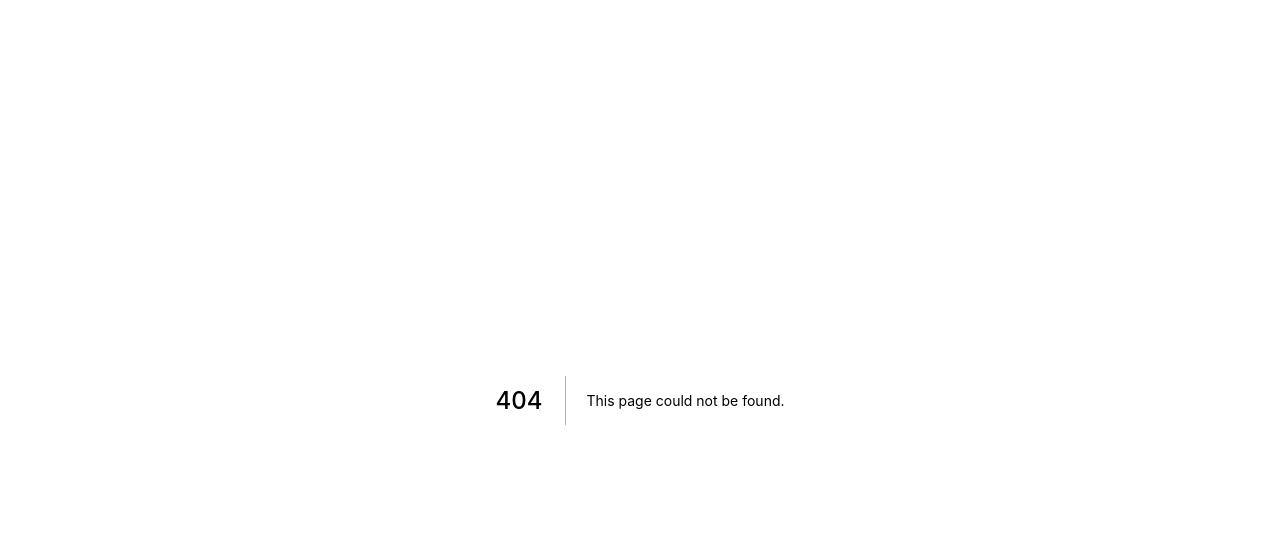
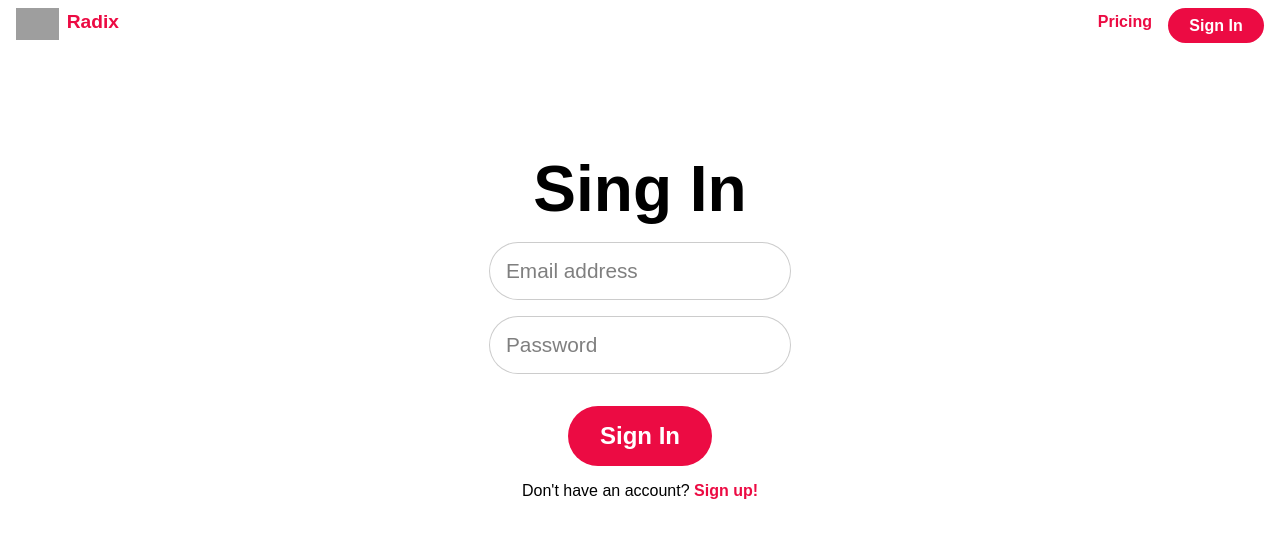
Before and after one commit to Noituri/RadixWeb, a Next.js app: page /login in a window 1280 px wide. Before the commit this address had no page. Shown: the top 538 px of the page. Built offline with nearby package versions, Linux system fonts and the light colour scheme; grey boxes are pictures that could not be loaded; a web font is replaced by a local one.

Commit message:
pages: login page

```diff
--- a/layouts/default.js
+++ b/layouts/default.js
@@ -66,6 +66,13 @@ const Default = ({ title, children }) => {
                 margin-top: 5rem;
             }
 
+            .title {
+                user-select: none;
+                font-size: 3rem;
+                color: #000;
+                text-align: center;
+            }
+
             .accent {
                 color: #EC0B43;
                 font-weight: 600;
@@ -99,6 +106,42 @@ const Default = ({ title, children }) => {
                 cursor: pointer;
                 /* color: #000; */
                 background-color: rgb(255, 2, 44);
+            }
+
+            .big {
+                width: 15rem !important;
+            }
+
+            .form {
+                text-align: center;
+                color: #000;
+            }
+
+            .form input {
+                border: 1px solid rgba(0, 0, 0, 0.2);
+                border-radius: 2rem;
+                background-color: #fff;
+                display: inline-block;
+                margin-top: 1rem;
+                font-family: 'Manrope', sans-serif;
+                font-size: 1.3rem;
+                padding: 1rem 1rem 1rem;
+                max-width: 60%;
+                color: #000;
+            }
+
+            ::placeholder {
+                color: rgba(0, 0, 0, 0.5);
+            }
+
+            .form input:focus {
+                outline: none;
+                /*border: 1px #F100E6 solid;*/
+            }
+
+            .form input:disabled {
+                border: 1px solid rgba(0, 0, 0, 0.2);
+                background-color: rgba(216, 216, 216, 0.623);
             }
 
             @media only screen and (min-width: 750px) {
--- /dev/null
+++ b/pages/login.js
@@ -0,0 +1,31 @@
+import Layout from '../layouts/default'
+import React from "react";
+
+const Login = () => {
+   return (
+      <Layout title="Sign in">
+         <div className="content">
+            <article className="login">
+               <h3 className="title bold">
+                  Sing In
+               </h3>
+               <div className="form">
+                  {/*<ErrorAlert :error-message="errorMessage" />*/}
+                  <input placeholder="Email address" type="text"/>
+                  <br/>
+                  <input className="form.password" placeholder="Password" type="password"/>
+                  <br/>
+                  <p className="button" style={{marginTop: '2rem', padding: '1rem 2rem 1rem'}}>
+                     Sign In
+                  </p>
+                  <p style={{marginTop: '1rem'}}>
+                     Don't have an account? <span className="accent" style={{textDecoration: 'none', cursor: 'pointer'}}>Sign up!</span>
+                  </p>
+               </div>
+            </article>
+         </div>
+      </Layout>
+   )
+}
+
+export default Login
```
